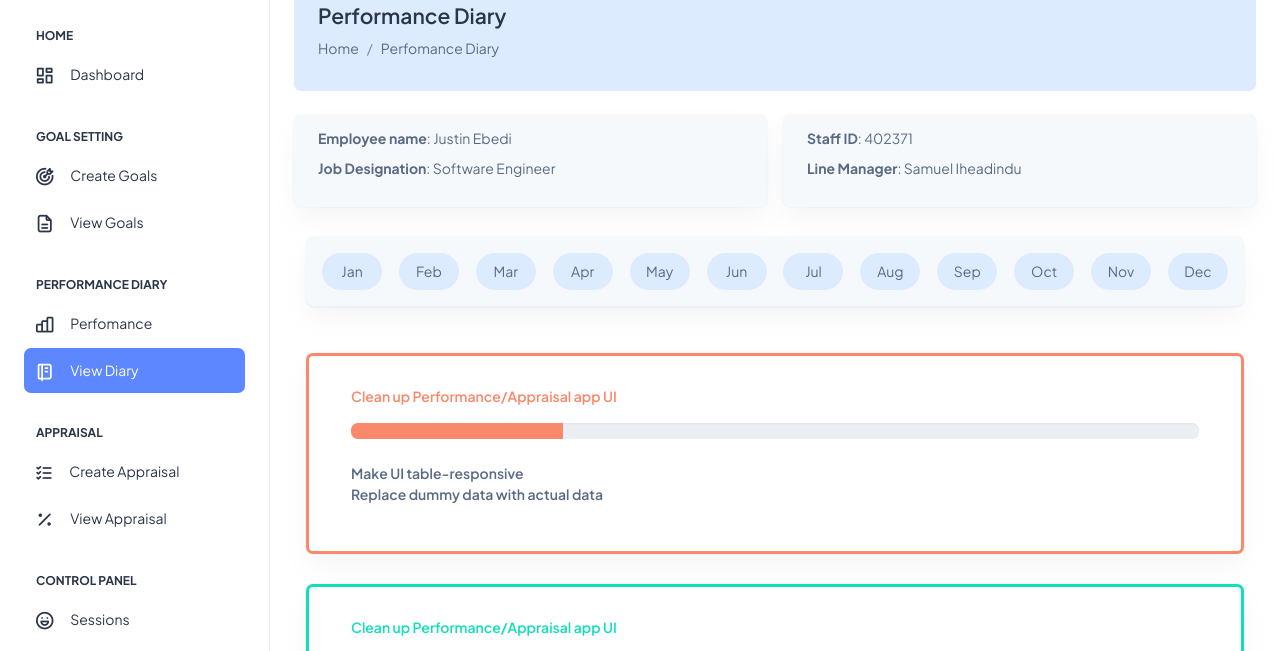
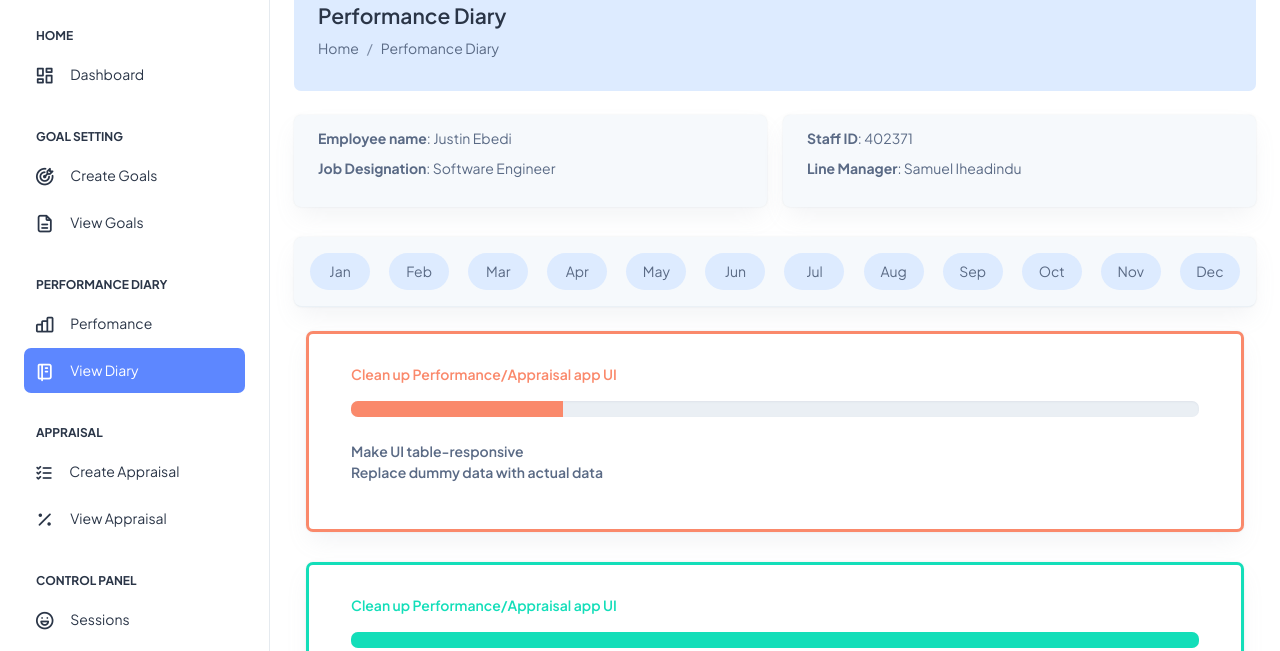
Before and after one commit to Mdg-Zico/Performance-Evaluation-UI, a website: page src/html/performance-diary.html in a window 1280 px wide. Shown: the part 98-749 px from the top of the page. Drawn offline with Linux system fonts and the light colour scheme.

Commit message:
Even out left and right margin on month navigation bar, reduce bottom margin

```diff
--- a/src/html/performance-diary.html
+++ b/src/html/performance-diary.html
@@ -343,8 +343,8 @@
           <!-- Employee Info Display end -->
 
           <!-- Month Navigation start -->
-          <div class="container mb-7">
-            <div class="d-flex align-items-center">
+          <div class="container mb-2">
+            <div class="d-flex align-items-center row">
               <ul class="nav2 nav-tabs navbar-pill px-3 py-3 d-flex flex-wrap lh-md justify-content-between bg-secondary-subtle w-100">
                 <li class="nav-item"><button type="button" name="January" class="nav-btn navitem-pill">Jan</button></li>
                 <li class="nav-item"><button type="button" name="February" class="nav-btn navitem-pill">Feb</button></li>
```
